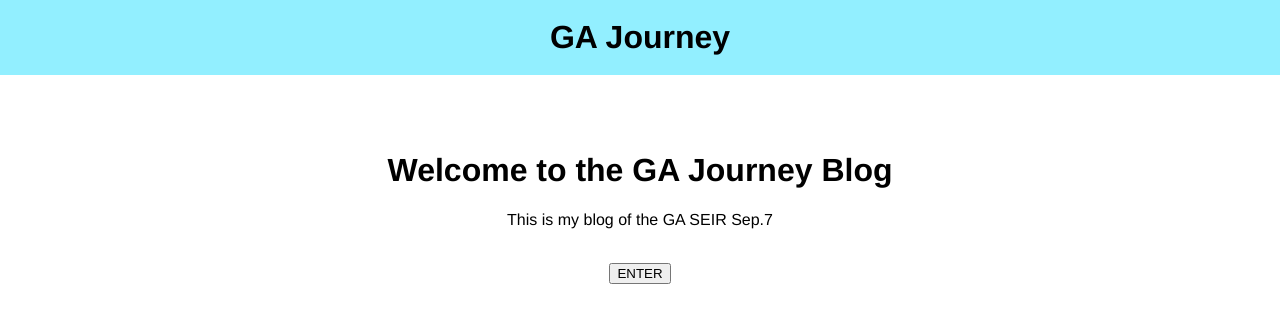
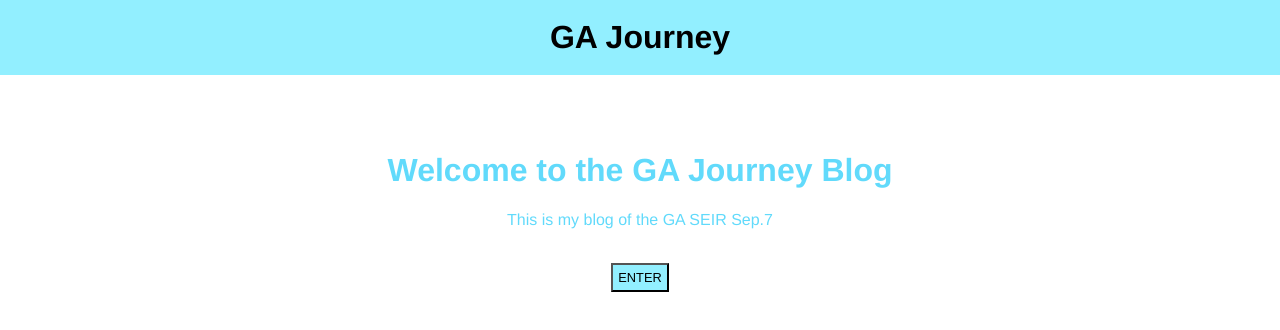
Before and after one commit to platosw/ga-journey-front, a React (Create React App) app: page / in a window 1280 px wide. Shown: the top 330 px of the page. Built offline with nearby package versions, Linux system fonts and the light colour scheme; no server answers.

Commit message:
Update a little more styling and fix few bugs for the light errors

```diff
--- a/src/components/Main.js
+++ b/src/components/Main.js
@@ -3,6 +3,7 @@ import { Route, Switch } from 'react-router-dom';
 import Index from '../pages/Index.js';
 import Show from '../pages/Show.js';
 import Intro from '../pages/Intro.js';
+import Block from '../pages/Block.js';
 // import Nav from '../components/Nav.js';
 
 function Main(props) {
@@ -64,6 +65,9 @@ function Main(props) {
                     <Index blogs={blogs} createBlog={createBlog}>
                     </Index>
                 </Route>
+                <Route exact path='/blog/block'>
+                    <Block />
+                </Route>
                 <Route path='/blog/:id' render={(rp) => (
                     <Show
                         blogs={blogs}
--- a/src/components/Nav.js
+++ b/src/components/Nav.js
@@ -4,12 +4,12 @@ function Nav(props) {
     return (
         <nav className="nav">
             <Link to='/blog'>HOME</Link>
-            <Link>HTML</Link>
-            <Link>CSS</Link>
-            <Link>JavaScript</Link>
-            <Link>Node.js</Link>
-            <Link>React</Link>
-            <Link>Python</Link>
+            <Link to='/blog/block'>HTML</Link>
+            <Link to='/blog/block'>CSS</Link>
+            <Link to='/blog/block'>JavaScript</Link>
+            <Link to='/blog/block'>Node.js</Link>
+            <Link to='/blog/block'>React</Link>
+            <Link to='/blog/block'>Python</Link>
         </nav>
     );
 }
--- /dev/null
+++ b/src/pages/Block.js
@@ -0,0 +1,5 @@
+function Block (props) {
+    return <h1>Sorry, I'm going to update this page soon...</h1>;
+};
+
+export default Block;
--- a/src/pages/Index.js
+++ b/src/pages/Index.js
@@ -32,8 +32,8 @@ function Index(props) {
     const loaded = () => {
         return props.blogs.map((blog) => (
             <div key={blog._id} className="blog">
-                <Link to={`/blog/${blog._id}`}>
-                    <h1>{blog.title}</h1>
+                <Link to={`/blog/${blog._id}`} id='title'>
+                    <strong>{blog.title}</strong><br /><br />
                 </Link>
             </div>
         ));
--- a/src/pages/Intro.js
+++ b/src/pages/Intro.js
@@ -3,11 +3,11 @@ import { Link } from 'react-router-dom';
 function Intro(props) {
     return (
         <div className="intro">
-            <h1>Welcome to the GA Journey Blog</h1>
-            <p>This is my blog of the GA SEIR Sep.7</p><br />
-            <Link to='/blog'>
-                <button>ENTER</button>
-            </Link>
+            <h1 style={{ color: '#61dafb' }}>Welcome to the GA Journey Blog</h1>
+            <p style={{ color: '#61dafb' }}>This is my blog of the GA SEIR Sep.7</p><br />
+            <button>
+                <Link to='/blog' id='enter'>ENTER</Link>
+            </button>
         </div>
     );
 }
--- a/src/pages/Show.js
+++ b/src/pages/Show.js
@@ -22,7 +22,7 @@ function Show (props) {
         e.preventDefault();
         props.updateBlog(editForm, blog._id);
         // redirect blogs back to index
-        props.history.push('/blog');
+        props.history.push(`/blog/${blog._id}`);
     };
 
     const removeBlog = () => {
--- a/src/styles.scss
+++ b/src/styles.scss
@@ -56,3 +56,30 @@ main {
 form {
     padding-bottom: 4%;
 }
+
+button {
+    @include black-text-reactblue-bg;
+    display: block;
+    margin: auto;
+    font-size: 0.8em;
+    padding: 5px;
+}
+
+#enter {
+    text-decoration: none;
+    color: black;
+}
+
+#title {
+    text-decoration: none;
+    color: black;
+    font-size: 2rem;
+}
+
+a:hover {
+    color: rgb(255, 224, 229);
+}
+
+#title:hover {
+    color: red;
+}
```
